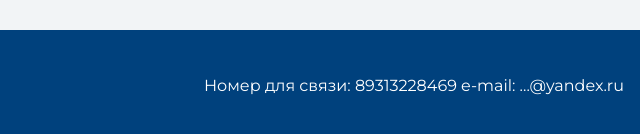
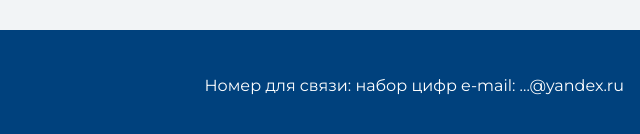
Before and after one commit to BambuJenny/firstsite, a plain HTML site: page index.html in a window 1280 px wide. Shown: the part 1918-2052 px from the top of the page, 640-1280 px from the left. Drawn offline with nearby package versions, Linux system fonts and the light colour scheme.

Commit message:
Изменяет номер телефона на главной странице

```diff
--- a/index.html
+++ b/index.html
@@ -45,7 +45,7 @@
 
     <footer class="page-footer">
       <div class="container">
-      Номер для связи: 89313228469
+      Номер для связи: набор цифр
       e-mail: ...@yandex.ru
     </div>
     </footer>
```
